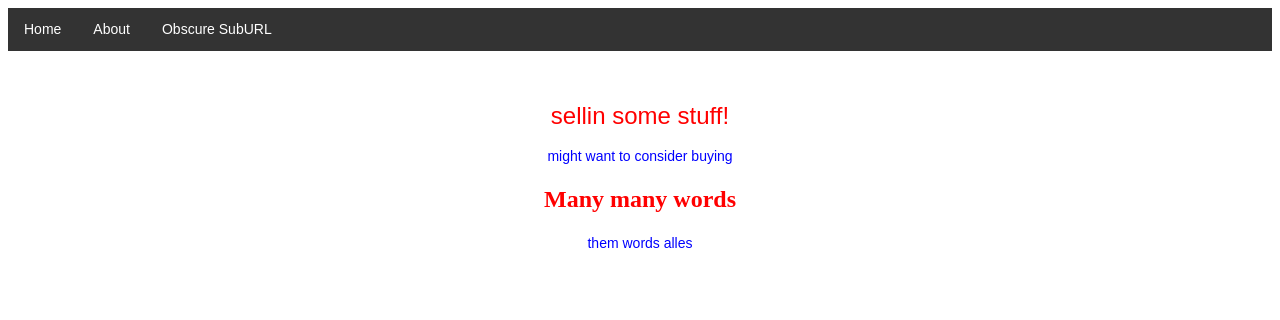
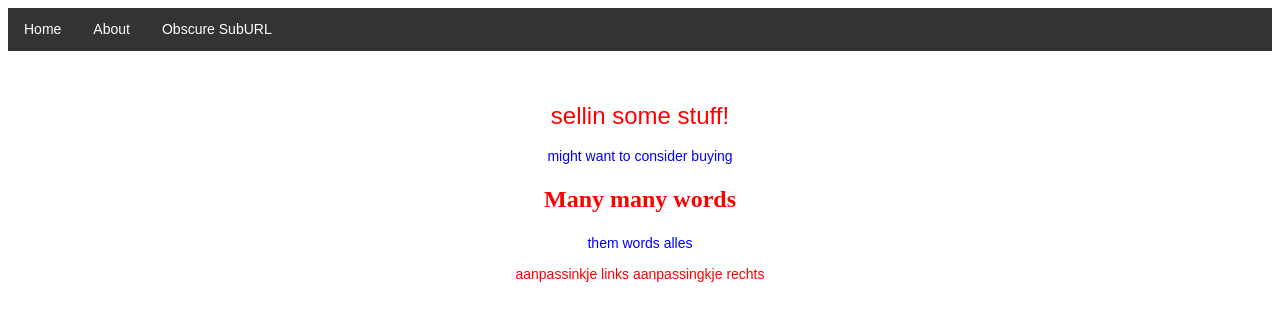
Before and after one commit to hpjansen/hjprofessionalservices.com, a plain HTML site: page index.html in a window 1280 px wide. Drawn offline with nearby package versions, Linux system fonts and the light colour scheme.

Commit message:
Dingen aanpassen and such
oyoyoyoyoy

```diff
--- a/index.html
+++ b/index.html
@@ -17,6 +17,7 @@
  		<p> might want to consider buying </p>
     <h2>Many many words</h2>
     <p> them words alles</p>
+    <h3> aanpassinkje links aanpassingkje rechts</h3>
  	</div>
  </body>
 </html>
```
